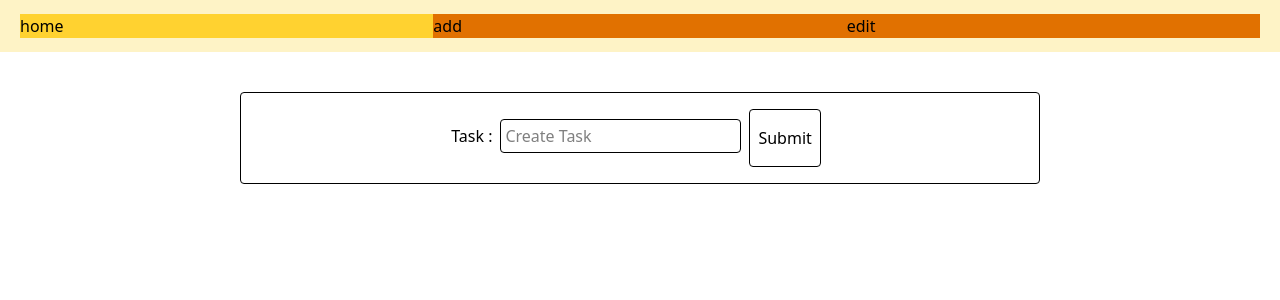
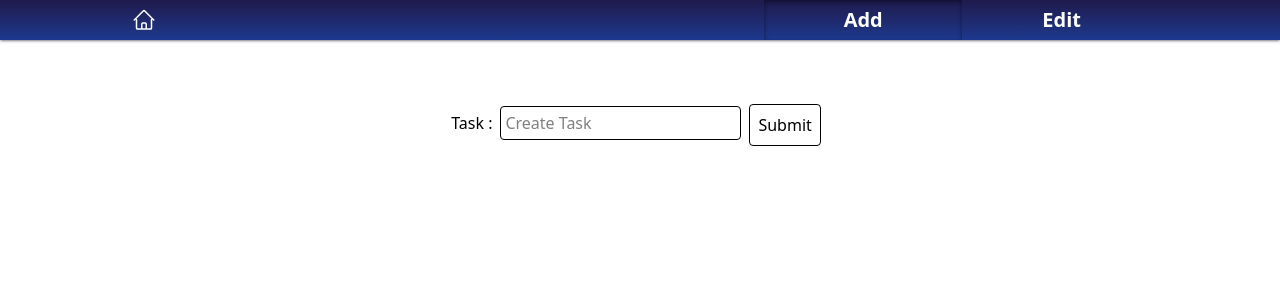
Before and after one commit to LouisPolicarpio/To_Do_Friend, a React (Vite) app in the folder frontend/: page /add in a window 1280 px wide. Shown: the top 300 px of the page. Built offline with nearby package versions, Linux system fonts and the light colour scheme; no server answers.

Commit message:
ui improvments, navbar and modal to add todos

```diff
--- a/frontend/package.json
+++ b/frontend/package.json
@@ -10,6 +10,7 @@
     "preview": "vite preview"
   },
   "dependencies": {
+    "@heroicons/react": "^2.2.0",
     "@tailwindcss/vite": "^4.0.15",
     "@tanstack/react-query": "^5.69.0",
     "axios": "^1.8.4",
--- /dev/null
+++ b/frontend/src/components/Modal.jsx
@@ -0,0 +1,27 @@
+import React from 'react'
+
+function Modal({Content, close}) {
+    const handleClickOut= (e)=>{
+        if (e.target === e.currentTarget) {
+            close();
+        }
+    }
+
+    return (
+        <div className="absolute inset-0 bg-slate-500/50 flex justify-center items-center z-5 " onClick={handleClickOut}>
+            <div className="bg-white rounded-lg shadow-lg relative z-20 w-4/5 items-center">
+                <div>
+                    <Content className="w-full"/>
+                </div>
+
+                <div>
+                    <button onClick={close} className="absolute top-2 right-2 text-white bg-gray-700 rounded-full p-1"></button>
+                </div>
+            </div>
+        </div>
+
+
+    )
+}
+
+export default Modal
--- a/frontend/src/components/Navbar.jsx
+++ b/frontend/src/components/Navbar.jsx
@@ -1,36 +1,44 @@
 import React from 'react'
-import { Link } from 'react-router-dom'
+import { Link, useLocation } from 'react-router-dom'
+import {HomeIcon} from '@heroicons/react/24/outline'
 
 function Navbar() {
+    const location = useLocation(); // Get the current route
+    const isActive = (path) => location.pathname === path ? "inset-shadow-sm inset-shadow-slate-950/50": "";
+
   return (
-    <div className='flex justify-center items-center w-full h-13 px-5 bg-amber-100'>
-      {/* logo */}
-      <div className='flex-1 bg-amber-300 w-10'  >
-        <Link to="/">
-          <h1>
-            home
-          </h1>
+
+
+    <div className="relative z-10 shadow-sm shadow-slate-950/40 h-10 bg-gradient-to-b  from-indigo-950 to-blue-900 transition-colors duration-500 ">
+      <div className=" flex text-xl justify-between font-bold    h-full px-5  text-white">
+          <div className={`basis-1/5 flex text-left h-full items-center justify-center ${isActive("/")}  `} >
+            <Link to="/"  >
+                <HomeIcon className='w-6 h-6  '/>
             </Link>
           </div>
 
-      <div className='flex-1 bg-amber-600 w-10' >
-        <Link to="/add">
+
+          <div className="flex basis-2/5 h-full text-right ">
+            <div className={`basis-2/5 flex h-full items-center justify-center ${isActive("/add")}`} >
+              <Link to="/add" >
                 <h1>
-            add
+                  Add
                 </h1>
               </Link>
             </div>
 
 
-      <div className='flex-1 bg-amber-600 w-10' >
-        <Link to="/edit">
+            <div className={`basis-2/5 flex h-full items-center justify-center ${isActive("/edit")}`} >
+              <Link to="/edit" >
                 <h1>
-            edit
+                  Edit
                 </h1>
               </Link>
             </div>
+          </div>
 
 
+      </div>
     </div>
   )
 }
--- a/frontend/src/components/forms/AddTodoForm.jsx
+++ b/frontend/src/components/forms/AddTodoForm.jsx
@@ -24,7 +24,7 @@ function AddTodoForm() {
 
     return(
         <>
-            <form onSubmit={handleSubmit(onSubmit)}  className="w-4/6 p-4 border rounded flex   justify-center items-center space-y-1"  >
+            <form onSubmit={handleSubmit(onSubmit)}  className="w-full h-full  p-4  flex   justify-center items-center space-y-1"  >
                 <div className='flex flex-col items-center justify-center  h-full'>
                     <div className='flex space-x-2 items-center' >
                         <label>
--- a/frontend/src/components/forms/checkTodo/CheckTodoForm.jsx
+++ b/frontend/src/components/forms/checkTodo/CheckTodoForm.jsx
@@ -10,7 +10,7 @@ function CheckTodoForm() {
     if (error) return <p className='text-red-500'>Error: {error.message}</p>;
 
     return (
-        <div className='p-2 border rounded m-5 text-center  '>
+        <div className='p-2 w-full  m-5 text-center  '>
             {todos?.map((todo,index) =>(
                 <CheckTodoFormRow key={todo.id} index={index+1} todo={todo}/>
             ))}
--- a/frontend/src/components/forms/checkTodo/CheckTodoFormRow.jsx
+++ b/frontend/src/components/forms/checkTodo/CheckTodoFormRow.jsx
@@ -2,7 +2,7 @@ import React from 'react'
 import { useEditTodo } from '../../../hooks/useTodo'
 import { useForm } from 'react-hook-form';
 function CheckTodoFormRow({index,todo}) {
-    const { register, handleSubmit, formState: { errors  }, reset } = useForm();
+    const {  handleSubmit, formState: reset } = useForm();
     const mutation = useEditTodo();
 
     const onSubmit =()=>{
@@ -21,10 +21,13 @@ function CheckTodoFormRow({index,todo}) {
     return (
         <div>
         <form id={todo.id} onSubmit={handleSubmit(onSubmit)}>
-                    <div className={'flex w-full items-center text- justify-center p-1 border-t'}>
+                    <div className={'flex w-full items-center text-center justify-center p-1 border-t'}>
                     <label className='w-1/15'>{index}</label>
                     <label className={`w-13/15 ${todo.complete ? 'line-through': ''}`}>{todo.task}</label>
-                    {!todo.complete &&(
+                    {todo.complete ?(
+                        <div className=' m-1 flex-2/15'></div>
+
+                    ):(
                         <button type='submit' className='border rounded p-1  m-1 flex-2/15'> complete </button>
                     )}
                 </div>
--- a/frontend/src/pages/Home.jsx
+++ b/frontend/src/pages/Home.jsx
@@ -2,14 +2,20 @@ import React from 'react'
 import { useEffect, useState } from "react";
 
 import { updateBackground } from '../utils/timedBackground';
-import DisplayAllTodo from '../components/DisplayAllTodo';
-import EditTodoForm from '../components/forms/editTodo/EditTodoForm'
 import CheckTodoForm from '../components/forms/checkTodo/checkTodoForm';
+import AddTodoForm from '../components/forms/AddTodoForm';
+
+import {PlusCircleIcon} from '@heroicons/react/24/outline'
+import Modal from '../components/Modal';
 
 function Home() {
   const [timedBg, setTimedBg] = useState("");
 
+  const [showModal, setShowModal] = useState(false);
 
+
+  const openModal = () => setShowModal(true);
+  const closeModal = () => setShowModal(false);
 
   useEffect(()=>{
     const refreshBackground = () => setTimedBg(updateBackground());
@@ -20,11 +26,17 @@ function Home() {
 
 
   return (
-    <div className={`min-h-full bg-gradient-to-t   from-green-200 ${timedBg}   transition-colors duration-500`}>
+    <div className={`relative min-h-full bg-gradient-to-t   from-green-200 ${timedBg}   transition-colors duration-500 z-1`}>
       <div className='p-10'>
-        Home
-        <DisplayAllTodo/>
-        <CheckTodoForm/>
+        <div className='flex flex-col w-full items-center border rounded py-3'>
+          <CheckTodoForm className=" w-full"/>
+          <button onClick={openModal}>
+            <PlusCircleIcon className='w-6 h-6 text-black'/>
+          </button>
+        </div>
+      </div>
+      <div className='flex w-full'>
+        {showModal && <Modal Content={AddTodoForm} close={closeModal} className="flex w-4/5 h-max-100"/>}
       </div>
     </div>
   )
--- a/frontend/src/utils/timedBackground.js
+++ b/frontend/src/utils/timedBackground.js
@@ -11,6 +11,6 @@ export function updateBackground () {
     } else if (hour >= 15 && hour < 18){
         return "to-indigo-300"
     }else{
-        return "to-purple-200";
+        return "to-purple-300";
     }
 }
```
Also changed, not shown: frontend/src/index.css (line endings or trailing spaces), 1 other file (tests, documents, lock files or other folders). Lines whose indentation alone changed are shown as unchanged.
